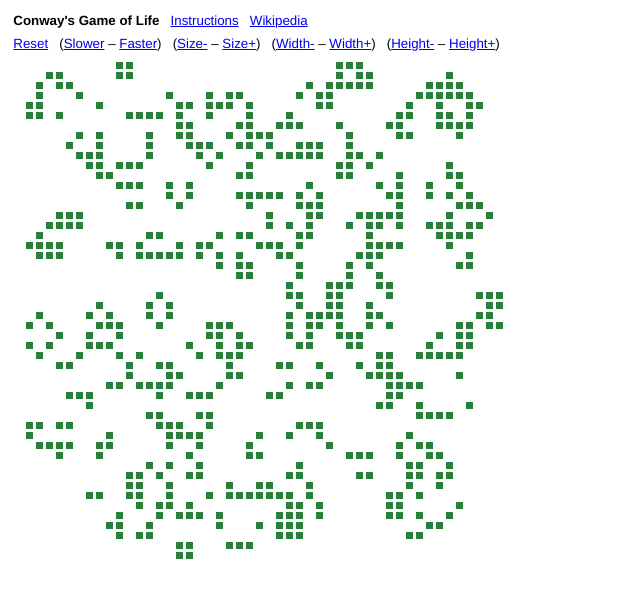
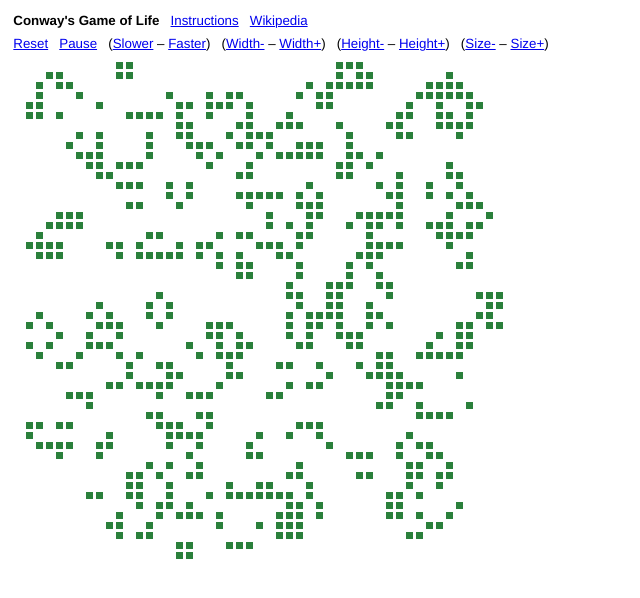
Before and after one commit to craigahobbs/life, a plain HTML site: page index.html in a window 1280 px wide. Shown: the whole page, without its empty margins (0-640 px from the left). Drawn offline with Linux system fonts and the light colour scheme.

Commit message:
add play/pause control

```diff
--- a/index.html
+++ b/index.html
@@ -105,14 +105,12 @@ function lifePage(parent) {
         ]),
         elem('p', [
             elem('a', {'href': 'javascript:gReset = true'}, text('Reset')),
+            text(nbsp + nbsp + nbsp),
+            elem('a', {'href': href(Object.assign(Object.create(params), {'play': play ? '0' : '1'}))}, text(play ? 'Pause' : 'Play')),
             text(nbsp + nbsp + nbsp + '('),
             elem('a', {'href': href(Object.assign(Object.create(params), {'period': period * 2}))}, text('Slower')),
             text(nbsp + endash + nbsp),
             elem('a', {'href': href(Object.assign(Object.create(params), {'period': period / 2}))}, text('Faster')),
-            text(')' + nbsp + nbsp + nbsp + '('),
-            elem('a', {'href': href(Object.assign(Object.create(params), {'size': Math.max(3, size - 1)}))}, text('Size-')),
-            text(nbsp + endash + nbsp),
-            elem('a', {'href': href(Object.assign(Object.create(params), {'size': size + 1}))}, text('Size+')),
             text(')' + nbsp + nbsp + nbsp + '('),
             elem('a', {'href': href(Object.assign(Object.create(params), {'width': Math.max(10, width - 10)}))}, text('Width-')),
             text(nbsp + endash + nbsp),
@@ -121,6 +119,10 @@ function lifePage(parent) {
             elem('a', {'href': href(Object.assign(Object.create(params), {'height': Math.max(10, height - 10)}))}, text('Height-')),
             text(nbsp + endash + nbsp),
             elem('a', {'href': href(Object.assign(Object.create(params), {'height': height + 10}))}, text('Height+')),
+            text(')' + nbsp + nbsp + nbsp + '('),
+            elem('a', {'href': href(Object.assign(Object.create(params), {'size': Math.max(3, size - 1)}))}, text('Size-')),
+            text(nbsp + endash + nbsp),
+            elem('a', {'href': href(Object.assign(Object.create(params), {'size': size + 1}))}, text('Size+')),
             text(')'),
         ]),
 
```
